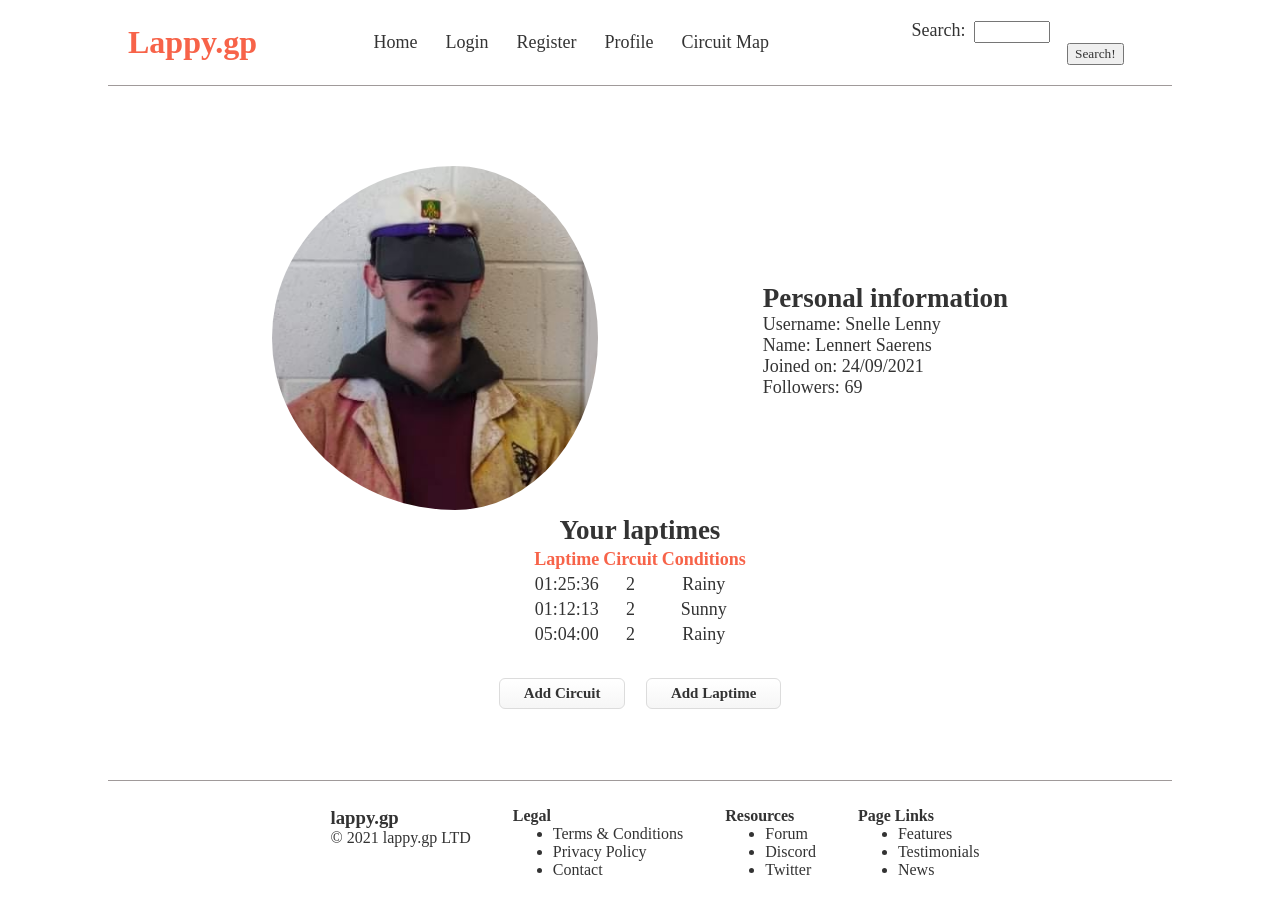
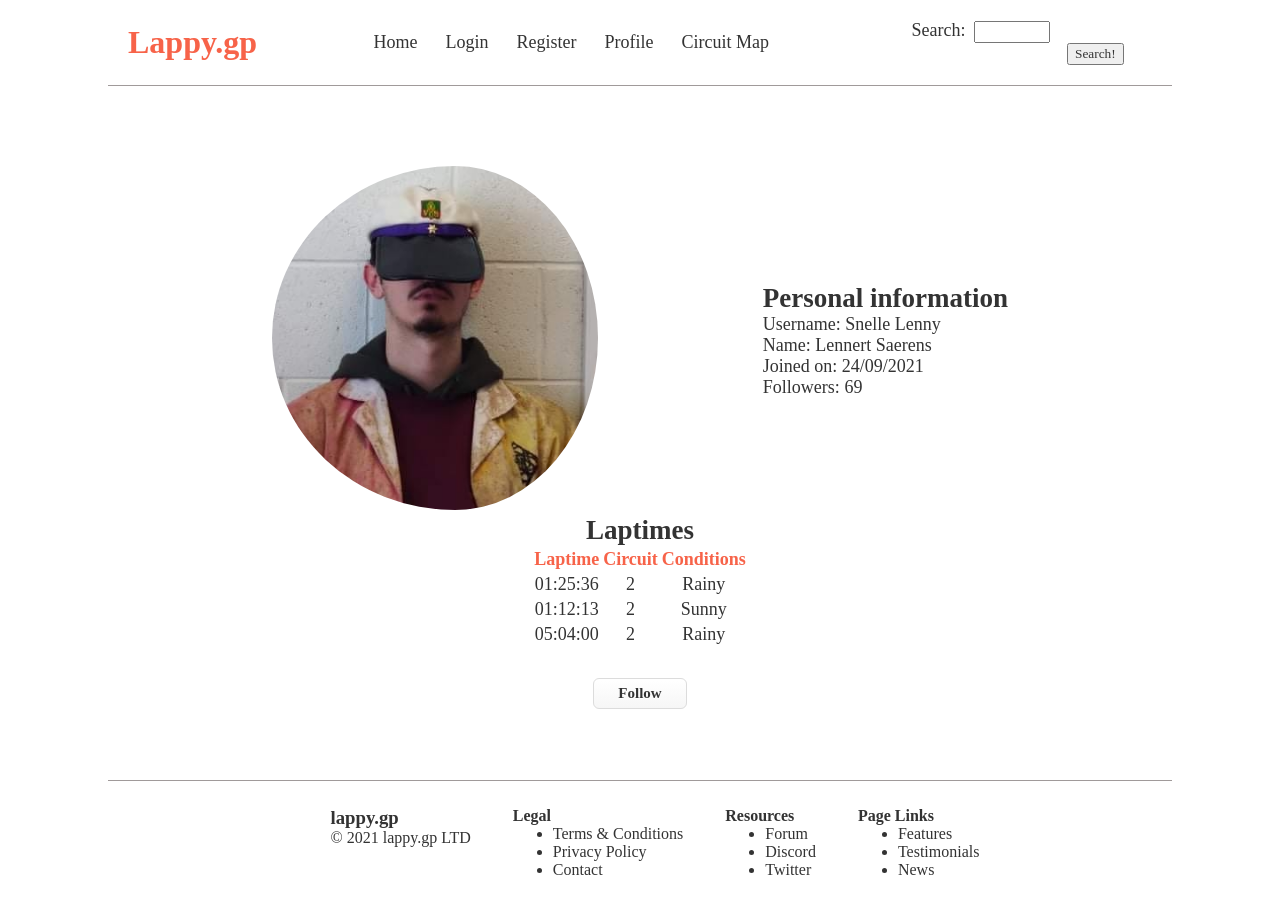
Before and after one commit to LennertSaerens/Frontend-react, a React (Create React App) app in the folder react-lappy/: page /profile in a window 1280 px wide. Built offline with nearby package versions, Linux system fonts and the light colour scheme; a web font is replaced by a local one.

Commit message:
Implements follow/unfollow buttons

```diff
--- a/react-lappy/src/index.css
+++ b/react-lappy/src/index.css
@@ -218,3 +218,8 @@ td {
     display: flex;
     justify-content: center;
 }
+
+.follow {
+    display: flex;
+    justify-content: center;
+}
--- a/react-lappy/src/pages/Profile.js
+++ b/react-lappy/src/pages/Profile.js
@@ -6,6 +6,9 @@ const Profile = () => {
     const [user, setUser] = useState(
         { id: 1, username: "Snelle Lenny", firstname: "Lennert", lastname: "Saerens", joined: "24/09/2021", numfollowers: 69 }
     )
+
+    const [ownProfile, setOwnProfile] = useState(false)
+    const [following, setFollowing] = useState(false)
 
     const [userLaptimes, setUserLaptimes] = useState(
         [
@@ -61,7 +64,7 @@ const Profile = () => {
                     <p>Followers: {user.numfollowers}</p>
                 </div>
                 <div className="user-laptimes">
-                    <h2>Your laptimes</h2>
+                    <h2>Laptimes</h2>
                     <div className="user-laptime-table">
                         <table>
                             <tr>
@@ -80,10 +83,22 @@ const Profile = () => {
                     </div>
                 </div>
             </div>
-            <div className="add">
-                <a href="/addcircuit" class="styledbutton">Add Circuit</a>
-                <a href="/addlaptime" class="styledbutton">Add Laptime</a>
-            </div>
+            <div className="buttons">
+                    {ownProfile
+                        ? <div className="add">
+                            <a href="/addcircuit" class="styledbutton">Add Circuit</a>
+                            <a href="/addlaptime" class="styledbutton">Add Laptime</a>
+                            <button>Choose Profile Picture</button>
+                        </div>
+                        : following
+                            ? <div className="follow">
+                                <button className="styledbutton">Unfollow</button>
+                            </div>
+                            : <div className="follow">
+                                <button className="styledbutton">Follow</button>
+                            </div>
+                    }
+                </div>
         </>
     )
 }
```
